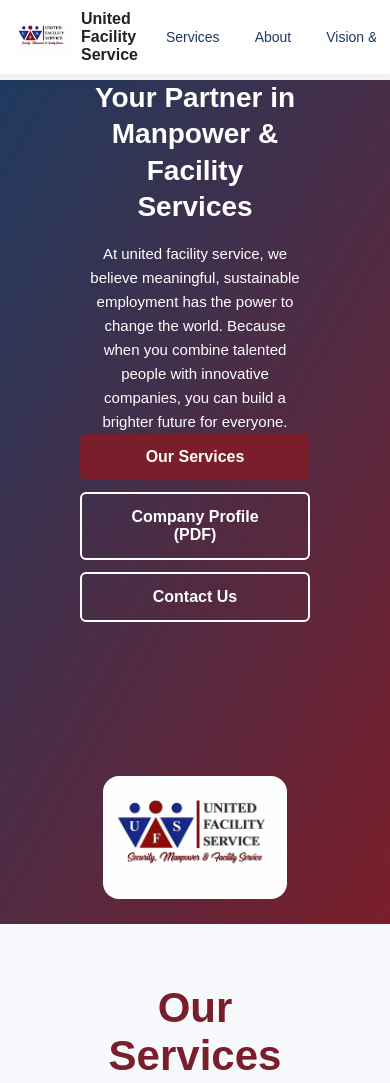
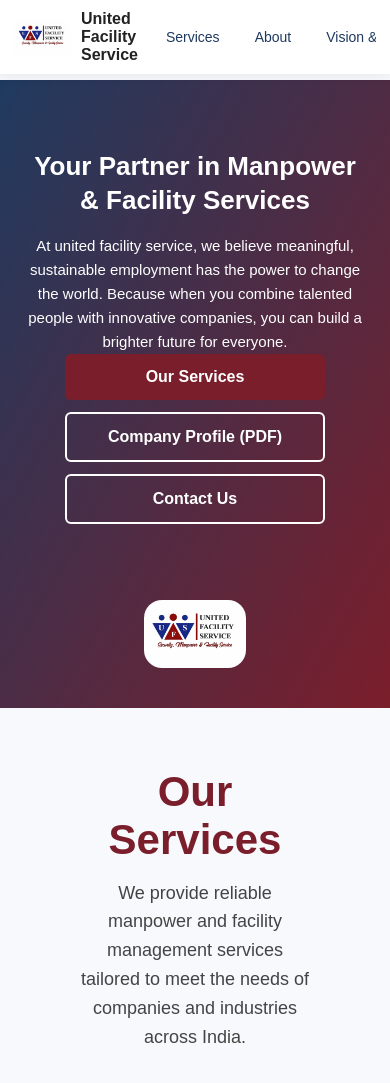
Before and after one commit to nandana20-tech/united-facility-service-website-, a plain HTML site: page index.html in a window 390 px wide. Shown: the top 1083 px of the page. Drawn offline with Linux system fonts and the light colour scheme.

Commit message:
Add files via upload

```diff
--- a/style.css
+++ b/style.css
@@ -1451,31 +1451,67 @@ nav a:hover::after {
     width: auto !important;
   }
 }
-/* ==================================
-   HERO IMAGE – MOBILE FIX
-   ================================== */
+/* ======================================
+   HERO SECTION – FINAL MOBILE FIX
+   ====================================== */
 @media (max-width: 768px) {
 
-  /* Stack hero content vertically */
+  /* HERO SECTION */
   .hero {
+    display: flex !important;
     flex-direction: column !important;
-    text-align: center;
+    align-items: center !important;
+    justify-content: center !important;
+    padding: 70px 18px 40px !important;
+    min-height: auto !important;
+    text-align: center !important;
   }
 
-  /* Image container */
+  /* HERO TEXT */
+  .hero-content {
+    width: 100% !important;
+    max-width: 100% !important;
+    margin: 0 auto !important;
+  }
+
+  .hero-content h1 {
+    font-size: 26px !important;
+    line-height: 1.3 !important;
+    margin-bottom: 16px !important;
+    white-space: normal !important;
+    word-break: normal !important;
+  }
+
+  .hero-content p {
+    font-size: 15px !important;
+    line-height: 1.6 !important;
+    margin: 0 auto 22px !important;
+    max-width: 95% !important;
+  }
+
+  /* HERO BUTTONS */
+  .hero-buttons {
+    display: flex !important;
+    flex-direction: column !important;
+    gap: 12px !important;
+    align-items: center !important;
+    margin-bottom: 26px !important;
+  }
+
+  /* HERO IMAGE CONTAINER */
   .hero-image {
     width: 100% !important;
-    max-width: 100% !important;
-    margin-top: 30px !important;
     display: flex !important;
     justify-content: center !important;
+    margin: 0 !important;
   }
 
-  /* Image itself */
+  /* HERO IMAGE */
   .hero-image img {
-    width: 80% !important;        /* controls size */
-    max-width: 260px !important; /* prevents oversized image */
+    width: 72% !important;
+    max-width: 240px !important;
     height: auto !important;
-    border-radius: 16px;
+    border-radius: 18px !important;
+    margin: 0 auto !important;
   }
 }
```
